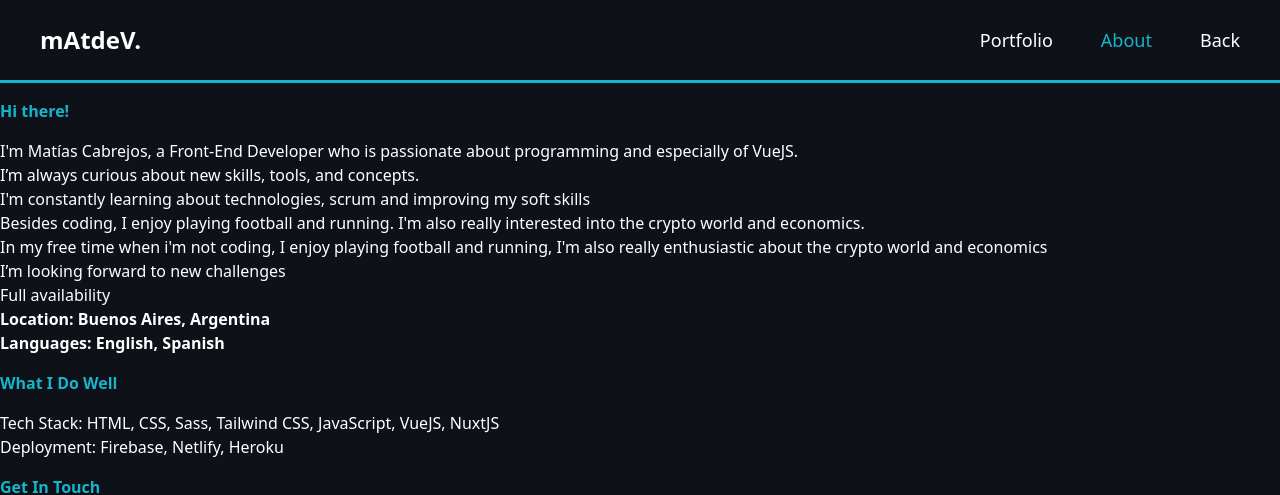
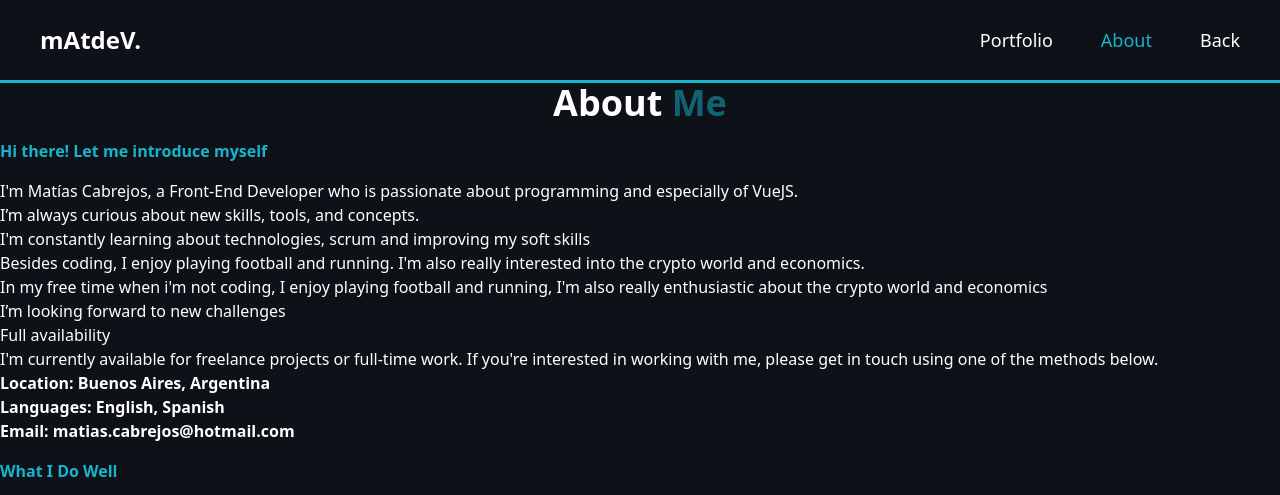
Before and after one commit to matiascabrejos/Portfolio, a Vue app: page /about in a window 1280 px wide. Shown: the top 495 px of the page. Built offline with nearby package versions, Linux system fonts and the light colour scheme.

Commit message:
Working on the about page

```diff
--- a/src/pages/About.vue
+++ b/src/pages/About.vue
@@ -1,7 +1,8 @@
 <template>
   <div class="text-white wrapper">
+    <h1 class="about-me">About <span class="span-about">Me</span></h1>
     <div class="intro">
-      <h1 class="text-title">Hi there!</h1>
+      <h1 class="text-title">Hi there! Let me introduce myself</h1>
       <p>
         I'm Matías Cabrejos, a Front-End Developer who is passionate about
         programming and especially of VueJS.
@@ -20,14 +21,18 @@
         running, I'm also really enthusiastic about the crypto world and
         economics
       </p>
+      <p>I’m looking forward to new challenges</p>
+      <p>Full availability</p>
       <p>
-        I’m looking forward to new challenges
+        I'm currently available for freelance projects or full-time work. If
+        you're interested in working with me, please get in touch using one of
+        the methods below.
       </p>
-      <p>Full availability</p>
     </div>
     <div class="fill text-base font-semibold">
       <p>Location: Buenos Aires, Argentina</p>
       <p>Languages: English, Spanish</p>
+      <p>Email: matias.cabrejos@hotmail.com</p>
     </div>
     <div class="what">
       <h1 class="text-title">What I Do Well</h1>
@@ -80,4 +85,13 @@ ul li::before {
   width: 1em; /* Also needed for space (tweak if needed) */
   margin-left: 1em; /* Also needed for space (tweak if needed) */
 }
+
+.about-me {
+  @apply font-bold text-2xl md:text-3xl lg:text-4xl text-white text-center;
+}
+
+.span-about {
+  @apply animate-pulse;
+  color: #17b5cb;
+}
 </style>
```
